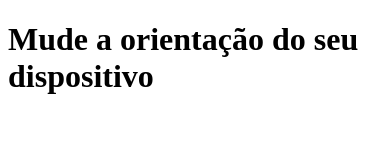
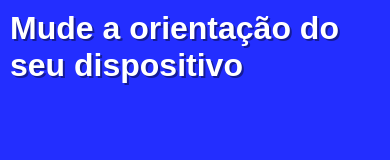
Before and after one commit to gabrielgdy090/html-css, a plain HTML site: page exercícios/ex026/mq002/index.html in a window 390 px wide. Drawn offline with Linux system fonts and the light colour scheme.

Commit message:
ex 002 media query

```diff
--- a/exercícios/ex026/mq002/estilos/paisagem.css
+++ b/exercícios/ex026/mq002/estilos/paisagem.css
@@ -1,3 +1,12 @@
 @charset "UTF-8";
 
 /*Modo paisagem*/
+
+body{
+
+    background-image: url(..imagens/cev-landscape.jpg);
+
+    background-position: left bottom;
+
+
+}
--- a/exercícios/ex026/mq002/estilos/retrato.css
+++ b/exercícios/ex026/mq002/estilos/retrato.css
@@ -1,3 +1,8 @@
 @charset "UTF-8";
 
 /*Modo retrato*/
+
+body{
+
+    background-image: url(..imagens/cev-portrait.jpg);
+}
--- a/exercícios/ex026/mq002/estilos/style.css
+++ b/exercícios/ex026/mq002/estilos/style.css
@@ -1,3 +1,26 @@
 @charset "UTF-8";
 
 /*Config Gerais*/
+
+*{
+
+    margin: 0px;
+    padding: 0px;
+    font-family: Arial, Helvetica, sans-serif;
+}
+
+html, body{
+
+    width: 100vw;
+    height: 100vh;
+    background-color: #232EFF;
+    background-size: contain;
+    background-repeat: no-repeat;
+}
+
+h1{
+
+    color: white;
+    text-shadow: 2px 2px 0px rgba(13, 16, 88, 0.63);
+    padding: 10px;
+}
--- a/exercícios/ex026/mq002/index.html
+++ b/exercícios/ex026/mq002/index.html
@@ -6,7 +6,7 @@
     <meta http-equiv="X-UA-Compatible" content="ie=edge">
     <title>Document</title>
     <link rel="stylesheet" href="estilos/style.css" media="all">
-    <link rel="stylesheet" href="estilos/retrato.css" media="screen and (orientation portait)">
+    <link rel="stylesheet" href="estilos/retrato.css" media="screen and (orientation portrait)">
     <link rel="stylesheet" href="estilos/paisagem.css" media="screen and (orientaton landscape)">
 </head>
 <body>
```
